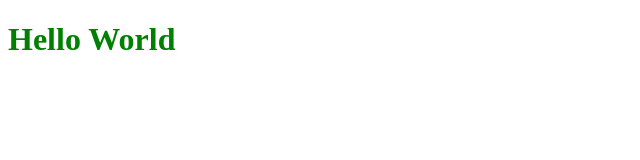
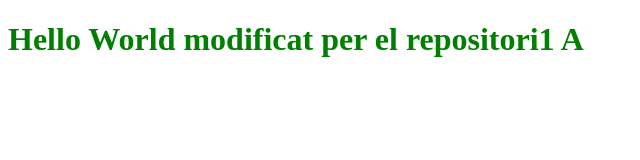
Before and after one commit to mtremoleda/Repositori1, a plain HTML site: page index.html in a window 1280 px wide. Shown: the whole page, without its empty margins (0-640 px from the left). Drawn offline with Linux system fonts and the light colour scheme.

Commit message:
Hello World Modificat per A

```diff
--- a/index.html
+++ b/index.html
@@ -7,7 +7,7 @@
     <link rel="stylesheet" href="styles.css">
 </head>
 <body>
-    <h1>Hello World</h1>
+    <h1>Hello World modificat per el repositori1 A</h1>
 
 </body>
 </html>
```
